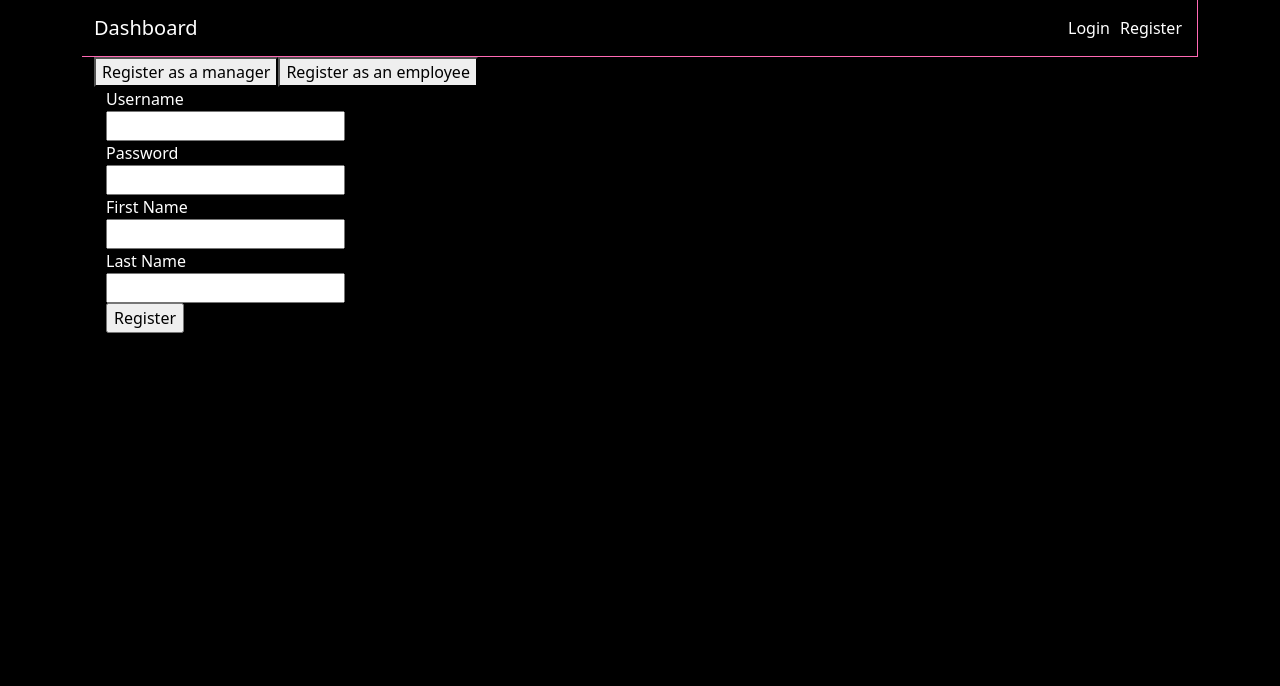
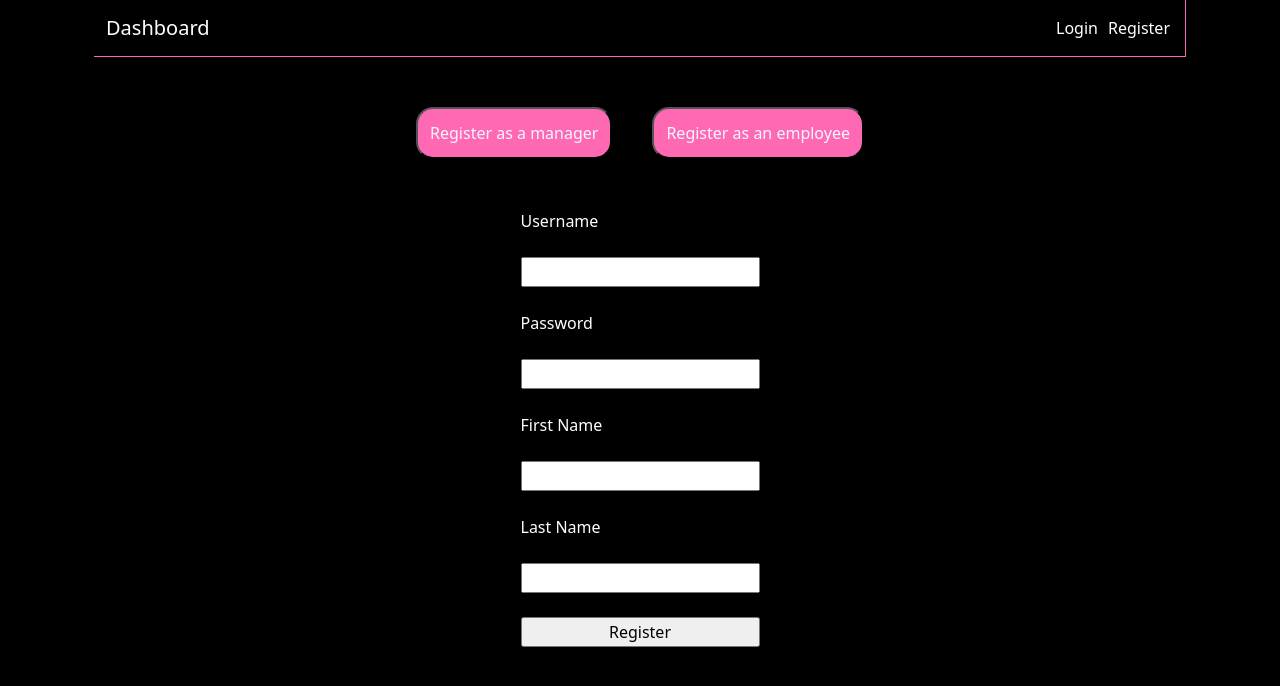
Before and after one commit to Millepor21/FinalProjectCodingTempleFrontEnd, a React (Vite) app: page /register in a window 1280 px wide. Both pictures are taken after a click on the button "Register as a manager". Shown: the top 686 px of the page. Built offline with nearby package versions, Linux system fonts and the light colour scheme.

Commit message:
some styling

```diff
--- a/src/App.tsx
+++ b/src/App.tsx
@@ -1,4 +1,5 @@
 import { BrowserRouter, Routes, Route, Navigate } from "react-router-dom";
+import { useEffect, useState } from "react";
 import Container from "react-bootstrap/Container";
 import 'bootstrap/dist/css/bootstrap.min.css';
 import 'bootstrap/dist/js/bootstrap.bundle.min.js';
@@ -11,17 +12,49 @@ import LogoutPage from "./pages/LogoutPage";
 
 export default function App() {
 
-  return (
+  const [ state, setState ] = useState("unlogged")
+
+  useEffect(() => {
+    if (localStorage.getItem("token")) {
+      setState("logged");
+    } else {
+      setState("unlogged");
+    }
+  }, []);
+
+  let content
+  if (state === "logged"){
+    content = (
     <Container>
       <BrowserRouter>
-        <Header />
+        <Header loggedin={true}/>
         <Routes>
           <Route path="/logout" element={<LogoutPage />} />
+          <Route path="*" element={<Navigate to="/"/>} />
+        </Routes>
+      </BrowserRouter>
+    </Container>
+    )
+  } else if (state === "unlogged"){
+    content = (
+    <Container>
+      <BrowserRouter>
+        <Header loggedin={false}/>
+        <Routes>
           <Route path="/register" element={<RegisterPage />} />
           <Route path="/login" element={<LoginPage />} />
           <Route path="*" element={<Navigate to="/"/>} />
         </Routes>
       </BrowserRouter>
     </Container>
+    )
+  } else {
+    content = null
+  }
+
+  return (
+    <Container>
+      {content}
+    </Container>
   )
 }
--- a/src/components/Body.tsx
+++ b/src/components/Body.tsx
@@ -8,7 +8,7 @@ interface BodyProps {
 
 function Body( { sidebar, children }: BodyProps) {
   return (
-    <Container>
+    <Container className="container_bod">
         <Stack direction="horizontal">
             {sidebar && <Sidebar />}
             <div className="child-container">{children}</div>
--- a/src/components/Header.tsx
+++ b/src/components/Header.tsx
@@ -3,9 +3,24 @@ import Nav from "react-bootstrap/Nav";
 import Container from "react-bootstrap/esm/Container";
 import { NavLink } from "react-router-dom"
 
-export default function Header() {
+interface HeaderProp {
+    loggedin: boolean
+}
+
+export default function Header( { loggedin }: HeaderProp) {
   return (
     <>
+{
+        loggedin ?
+        <Navbar sticky="top" data-bs-theme="dark" className="header">
+            <Container>
+                <Navbar.Brand as={NavLink} to="/">Dashboard</Navbar.Brand>
+            </Container>
+            <Nav.Item>
+                <Nav.Link as={NavLink} to="/logout">Logout</Nav.Link>
+            </Nav.Item>
+        </Navbar>
+        :
         <Navbar sticky="top" data-bs-theme="dark" className="header">
             <Container>
                 <Navbar.Brand as={NavLink} to="/">Dashboard</Navbar.Brand>
@@ -17,6 +32,7 @@ export default function Header() {
                 <Nav.Link as={NavLink} to="/register">Register</Nav.Link>
             </Nav.Item>
         </Navbar>
+}
     </>
   )
 }
--- a/src/components/forms/Register.tsx
+++ b/src/components/forms/Register.tsx
@@ -58,7 +58,7 @@ export default function Register() {
   }
 
   return (
-    <form onSubmit={handleRegistrationData}>
+    <form onSubmit={handleRegistrationData} className="manager_reg_form">
       <label htmlFor="username">Username</label><br/>
       <input type="text" id="username" ref={usernameField} required/><br/>
       <label htmlFor="password">Password</label><br/>
--- a/src/components/forms/RegisterEmployee.tsx
+++ b/src/components/forms/RegisterEmployee.tsx
@@ -1,7 +1,8 @@
-import { useRef, FormEvent, useEffect } from "react";
+import { useRef, FormEvent, useEffect, useState } from "react";
 import { useNavigate } from "react-router-dom";
 
 import { Employee, Manager } from "../../types";
+import { Stack } from "react-bootstrap";
 
 export default function Register() {
   const navigate = useNavigate();
@@ -30,7 +31,6 @@ export default function Register() {
     };
     clearForm();
     registerEmployee(registrationData);
-    navigate("/");
   }
 
   async function registerEmployee(registrationData: Partial<Employee>) {
@@ -82,19 +82,25 @@ export default function Register() {
 
   async function listManagers() {
     const managers = await getManagers();
-    const listManagers: JSX.Element[] = managers!.map((manager: Manager) => (
+    const listManagers: JSX.Element = (<ul>
+        {managers!.map((manager: Manager) => (
       <li
         key={manager.id}
-      >{`Manager Name: ${manager.first_name} ${manager.last_name}\nId: ${manager.id}`}</li>
-    ));
+      >{`Name: ${manager.first_name} ${manager.last_name}\nId: ${manager.id}`}</li>
+    ))}</ul>)
     return listManagers;
   }
-
+  const [managersList, setManagersList] = useState<JSX.Element | null>(null);
+  useEffect(() => {
+    listManagers().then((managers) => {
+      setManagersList(managers)
+    });
+  }, []);
   return (
-    <>
-      <form onSubmit={listManagers}>
-        <input type="submit" value="View Manager List" />
-      </form><br/>
+    <Stack direction="horizontal">
+      <div className="manager_list">
+        {managersList}
+      </div>
       <form onSubmit={handleRegistrationData}>
         <label htmlFor="username">Username</label>
         <br />
@@ -118,6 +124,6 @@ export default function Register() {
         <br />
         <input type="submit" value="Register" />
       </form>
-    </>
-  );
+    </Stack>
+  )
 }
--- a/src/pages/RegisterPage.tsx
+++ b/src/pages/RegisterPage.tsx
@@ -36,8 +36,10 @@ export default function RegisterPage() {
 
     return (
         <Container>
-            <button onClick={setManager}>Register as a manager</button>
-            <button onClick={setEmployee}>Register as an employee</button>
+            <div className="register_choice">
+                <button onClick={setManager} className="register_button">Register as a manager</button>
+                <button onClick={setEmployee} className="register_button">Register as an employee</button>
+            </div>
             {content}
         </Container>
     )
--- a/src/styles.css
+++ b/src/styles.css
@@ -9,7 +9,7 @@ body {
     background-color: black;
     color: white;
 }
-.sidebar{
+.sidebar {
     width: 120px;
     margin: 5px;
     top: 62px;
@@ -17,3 +17,30 @@ body {
     align-items: start;
     row-gap: 5px;
 }
+.register_choice {
+    display: flex;
+    justify-content: center;
+    align-content: center;
+    margin: 50px;
+    column-gap: 40px;
+}
+.register_button {
+    background-color: hotpink;
+    color: aliceblue;
+    padding: 12px;
+    border-radius: 17px;
+}
+.manager_list {
+    margin-right: 50px;
+}
+.manager_reg_form {
+    display: flex;
+    flex-direction: column;
+    align-self: center;
+    justify-self: center;
+}
+.container_bod {
+    display: flex;
+    align-items: center;
+    justify-content: center;
+}
```
